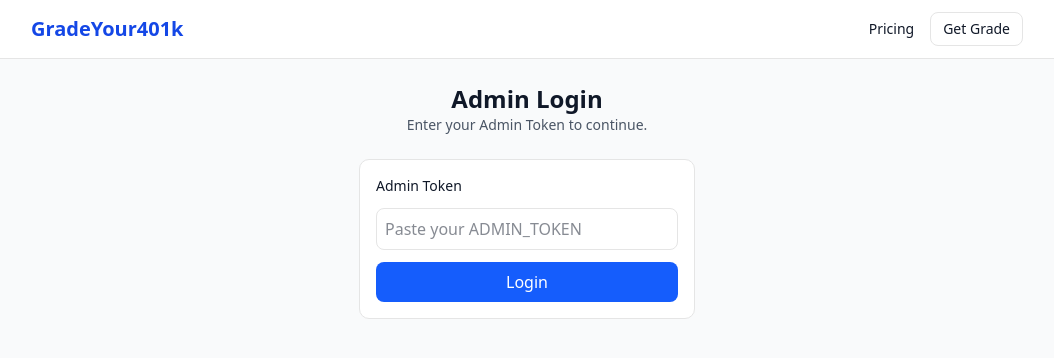
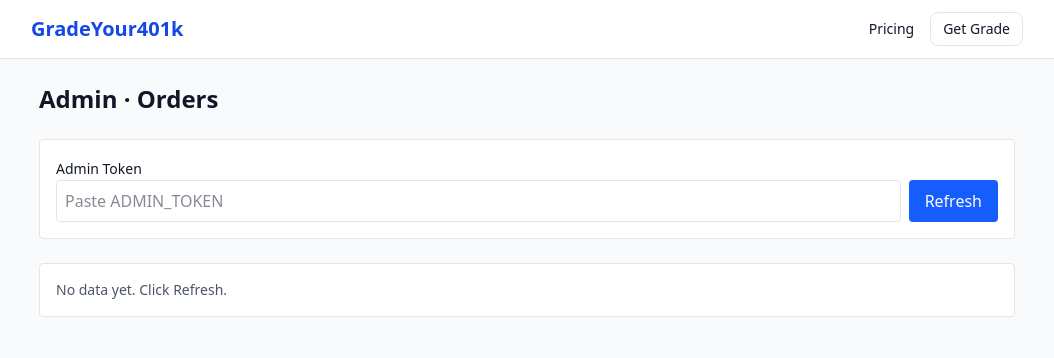
Before and after one commit to rremling/gradeyour401k, a Next.js app: page /admin/orders in a window 1280 px wide. Shown: the top 358 px of the page, without its empty margins (113-1167 px from the left). Built offline with nearby package versions, Linux system fonts and the light colour scheme.

Commit message:
Update page.tsx

```diff
--- a/src/app/admin/orders/page.tsx
+++ b/src/app/admin/orders/page.tsx
@@ -1,65 +1,147 @@
-// src/app/admin/login/page.tsx
+// src/app/admin/orders/page.tsx
 "use client";
 
 import { useEffect, useState } from "react";
 
-export default function AdminLoginPage() {
+type Order = {
+  id: string;
+  email: string | null;
+  plan_key: string | null;
+  status: string | null;
+  preview_id: string | null;
+  stripe_session_id: string | null;
+  created_at: string;
+  next_due_1: string | null;
+};
+
+export default function AdminOrdersPage() {
   const [token, setToken] = useState("");
+  const [orders, setOrders] = useState<Order[] | null>(null);
   const [error, setError] = useState<string | null>(null);
+  const [loading, setLoading] = useState(false);
 
-  // Optional: prefill from ?token= without useSearchParams
+  // load saved token
   useEffect(() => {
-    try {
-      const url = new URL(window.location.href);
-      const t = url.searchParams.get("token");
-      if (t) setToken(t);
-    } catch {
-      /* ignore */
-    }
+    const t = localStorage.getItem("gy4k_admin_token") || "";
+    setToken(t);
   }, []);
 
-  function handleLogin(e: React.FormEvent) {
-    e.preventDefault();
+  async function load() {
     setError(null);
+    setLoading(true);
+    setOrders(null);
+    try {
+      const res = await fetch("/api/admin/orders", {
+        headers: token ? { Authorization: `Bearer ${token}` } : {},
+      });
+      const data = await res.json();
+      if (!res.ok) {
+        throw new Error(`${data?.error || res.statusText} (http ${res.status})`);
+      }
+      setOrders(data.orders || []);
+    } catch (e: any) {
+      setError(e?.message || "Failed to load");
+    } finally {
+      setLoading(false);
+    }
+  }
 
-    const trimmed = token.trim();
-    if (!trimmed) {
-      setError("Enter the Admin Token.");
+  function saveToken(v: string) {
+    setToken(v);
+    localStorage.setItem("gy4k_admin_token", v);
+  }
+
+  async function resend(previewId: string | null, email: string | null) {
+    setError(null);
+    if (!previewId) {
+      setError("Missing preview_id for this order.");
       return;
     }
-
     try {
-      localStorage.setItem("gy4k_admin_token", trimmed);
-      // Hard navigation avoids any client router oddities or Suspense issues
-      window.location.href = "/admin/orders";
-    } catch (err: any) {
-      setError(err?.message || "Failed to store token");
+      const res = await fetch("/api/report/generate-and-email", {
+        method: "POST",
+        headers: {
+          "Content-Type": "application/json",
+          ...(token ? { Authorization: `Bearer ${token}` } : {}),
+        },
+        body: JSON.stringify({ previewId }),
+      });
+      const data = await res.json();
+      if (!res.ok) throw new Error(data?.error || "Resend failed");
+      alert("Report re-sent!");
+    } catch (e: any) {
+      setError(e?.message || "Resend failed");
     }
   }
 
   return (
-    <main className="mx-auto max-w-sm p-6">
-      <div className="text-center mb-6">
-        <h1 className="text-2xl font-bold">Admin Login</h1>
-        <p className="text-sm text-gray-600">Enter your Admin Token to continue.</p>
+    <main className="mx-auto max-w-5xl p-6 space-y-6">
+      <h1 className="text-2xl font-bold">Admin · Orders</h1>
+
+      <div className="rounded border p-4 bg-white space-y-3">
+        <label className="text-sm font-medium">Admin Token</label>
+        <div className="flex gap-2">
+          <input
+            className="border rounded p-2 flex-1"
+            type="password"
+            placeholder="Paste ADMIN_TOKEN"
+            value={token}
+            onChange={(e) => saveToken(e.target.value)}
+          />
+          <button
+            onClick={load}
+            className="rounded bg-blue-600 text-white px-4 py-2 hover:bg-blue-700"
+            disabled={loading}
+          >
+            {loading ? "Loading…" : "Refresh"}
+          </button>
+        </div>
+        {error && <p className="text-sm text-red-600">{error}</p>}
       </div>
 
-      <form onSubmit={handleLogin} className="rounded-lg border p-4 bg-white space-y-3">
-        <label className="block text-sm font-medium">Admin Token</label>
-        <input
-          className="w-full border rounded-md p-2"
-          value={token}
-          onChange={(e) => setToken(e.target.value)}
-          placeholder="Paste your ADMIN_TOKEN"
-        />
-        {error && <p className="text-sm text-red-600">{error}</p>}
-        <button
-          type="submit"
-          className="w-full rounded-md bg-blue-600 text-white py-2 hover:bg-blue-700"
-        >
-          Login
-        </button>
-      </form>
+      <div className="rounded border p-4 bg-white">
+        {orders === null ? (
+          <p className="text-sm text-gray-600">No data yet. Click Refresh.</p>
+        ) : orders.length === 0 ? (
+          <p className="text-sm text-gray-600">No orders found.</p>
+        ) : (
+          <div className="overflow-x-auto">
+            <table className="min-w-full text-sm">
+              <thead>
+                <tr className="text-left border-b">
+                  <th className="py-2 pr-4">Created</th>
+                  <th className="py-2 pr-4">Email</th>
+                  <th className="py-2 pr-4">Plan</th>
+                  <th className="py-2 pr-4">Status</th>
+                  <th className="py-2 pr-4">Preview ID</th>
+                  <th className="py-2 pr-4">Session</th>
+                  <th className="py-2 pr-4">Actions</th>
+                </tr>
+              </thead>
+              <tbody>
+                {orders.map((o) => (
+                  <tr key={o.id} className="border-b">
+                    <td className="py-2 pr-4">{new Date(o.created_at).toLocaleString()}</td>
+                    <td className="py-2 pr-4">{o.email || "—"}</td>
+                    <td className="py-2 pr-4">{o.plan_key || "—"}</td>
+                    <td className="py-2 pr-4">{o.status || "—"}</td>
+                    <td className="py-2 pr-4">{o.preview_id || "—"}</td>
+                    <td className="py-2 pr-4">{o.stripe_session_id || "—"}</td>
+                    <td className="py-2 pr-4">
+                      <button
+                        className="rounded border px-3 py-1 hover:bg-gray-50"
+                        onClick={() => resend(o.preview_id, o.email)}
+                      >
+                        Re-send
+                      </button>
+                    </td>
+                  </tr>
+                ))}
+              </tbody>
+            </table>
+          </div>
+        )}
+      </div>
     </main>
   );
 }
```
